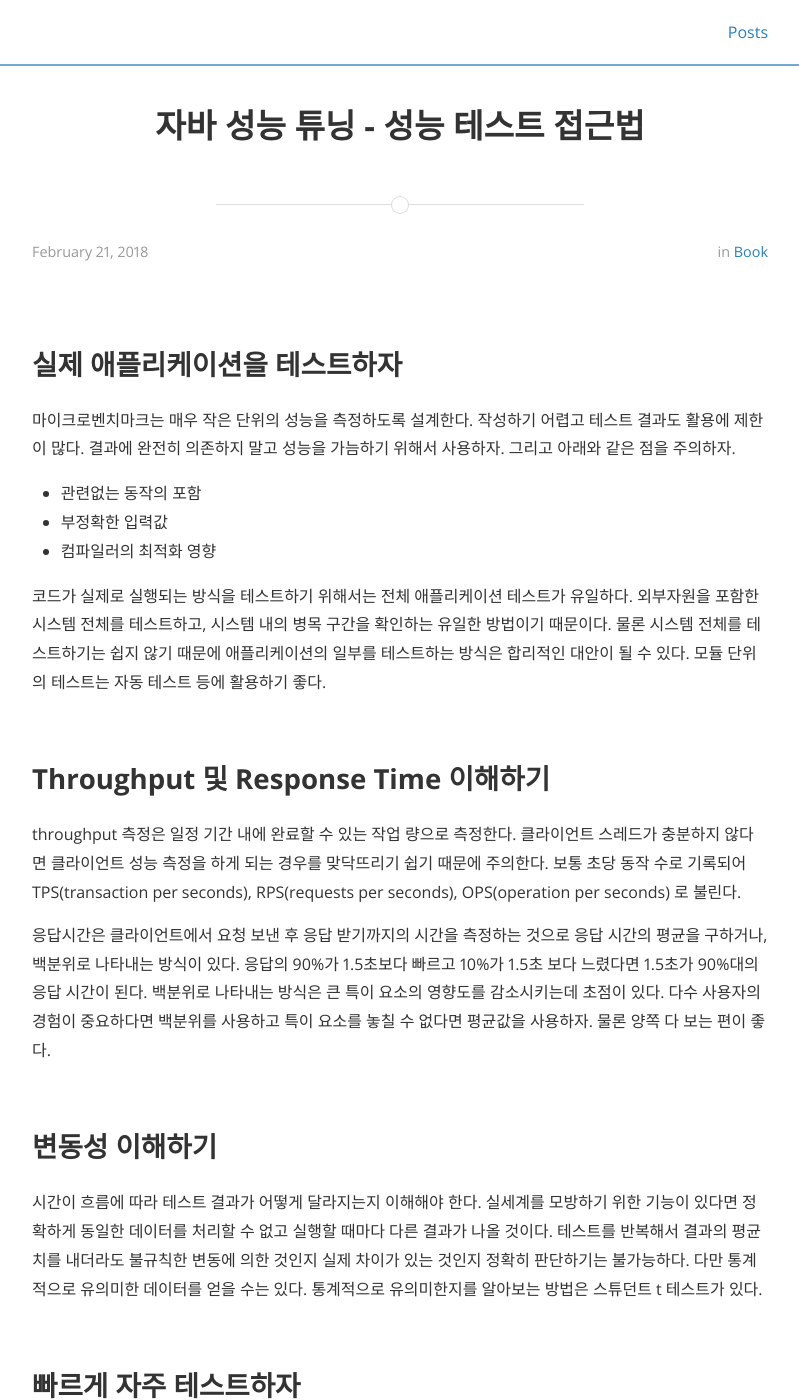
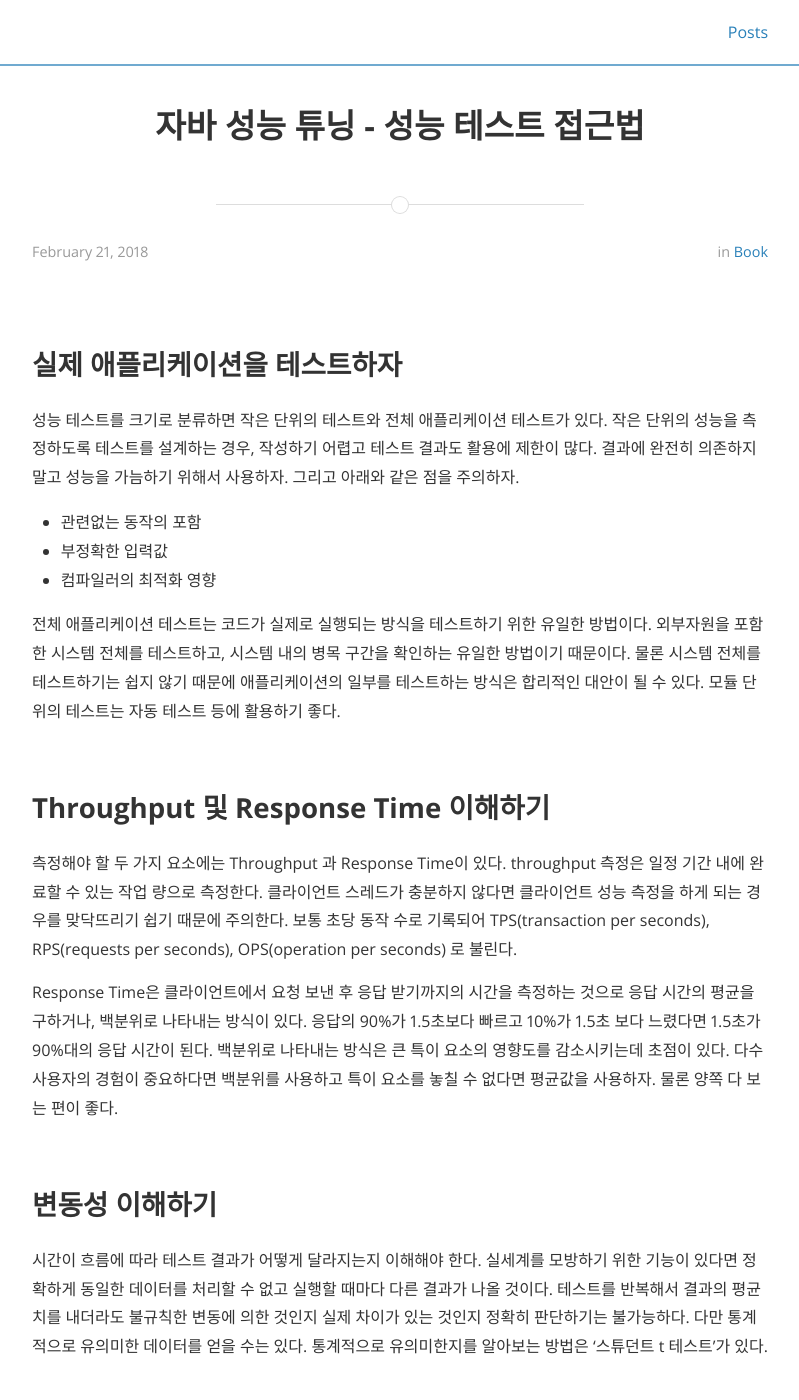
Before and after one commit to underlinee/github.io, a Jekyll site: the page built from _posts/2018-02-22-9791186697139.markdown, in a window 1280 px wide and 1400 px high. Shown: the whole window, without its empty margins (240-1039 px from the left). Built offline with Jekyll 4.4.1, drawn with Linux system fonts in a browser that asks for light colours; nearby versions of some CDN libraries; comment, search, counter and statistics services are not loaded.

Commit message:
book review

```diff
--- a/_posts/2018-02-22-9791186697139.markdown
+++ b/_posts/2018-02-22-9791186697139.markdown
@@ -10,25 +10,26 @@ tags:	Java 성능 performance 테스트
 <br/>
 
 ## 실제 애플리케이션을 테스트하자
-마이크로벤치마크는 매우 작은 단위의 성능을 측정하도록 설계한다. 작성하기 어렵고 테스트 결과도 활용에 제한이 많다. 결과에 완전히 의존하지 말고 성능을 가늠하기 위해서 사용하자. 그리고 아래와 같은 점을 주의하자.
+
+성능 테스트를 크기로 분류하면 작은 단위의 테스트와 전체 애플리케이션 테스트가 있다. 작은 단위의 성능을 측정하도록 테스트를 설계하는 경우, 작성하기 어렵고 테스트 결과도 활용에 제한이 많다. 결과에 완전히 의존하지 말고 성능을 가늠하기 위해서 사용하자. 그리고 아래와 같은 점을 주의하자.
 
 - 관련없는 동작의 포함
 - 부정확한 입력값
 - 컴파일러의 최적화 영향
 
-코드가 실제로 실행되는 방식을 테스트하기 위해서는 전체 애플리케이션 테스트가 유일하다. 외부자원을 포함한 시스템 전체를 테스트하고, 시스템 내의 병목 구간을 확인하는 유일한 방법이기 때문이다. 물론 시스템 전체를 테스트하기는 쉽지 않기 때문에 애플리케이션의 일부를 테스트하는 방식은 합리적인 대안이 될 수 있다. 모듈 단위의 테스트는 자동 테스트 등에 활용하기 좋다.
+전체 애플리케이션 테스트는 코드가 실제로 실행되는 방식을 테스트하기 위한 유일한 방법이다. 외부자원을 포함한 시스템 전체를 테스트하고, 시스템 내의 병목 구간을 확인하는 유일한 방법이기 때문이다. 물론 시스템 전체를 테스트하기는 쉽지 않기 때문에 애플리케이션의 일부를 테스트하는 방식은 합리적인 대안이 될 수 있다. 모듈 단위의 테스트는 자동 테스트 등에 활용하기 좋다.
 
 <br/>
 
 ## Throughput 및 Response Time 이해하기
-throughput 측정은 일정 기간 내에 완료할 수 있는 작업 량으로 측정한다. 클라이언트 스레드가 충분하지 않다면 클라이언트 성능 측정을 하게 되는 경우를 맞닥뜨리기 쉽기 때문에 주의한다. 보통 초당 동작 수로 기록되어  TPS(transaction per seconds), RPS(requests per seconds), OPS(operation per seconds) 로 불린다.
+측정해야 할 두 가지 요소에는 Throughput 과 Response Time이 있다. throughput 측정은 일정 기간 내에 완료할 수 있는 작업 량으로 측정한다. 클라이언트 스레드가 충분하지 않다면 클라이언트 성능 측정을 하게 되는 경우를 맞닥뜨리기 쉽기 때문에 주의한다. 보통 초당 동작 수로 기록되어  TPS(transaction per seconds), RPS(requests per seconds), OPS(operation per seconds) 로 불린다.
 
-응답시간은 클라이언트에서 요청 보낸 후 응답 받기까지의 시간을 측정하는 것으로 응답 시간의 평균을 구하거나, 백분위로 나타내는 방식이 있다. 응답의 90%가 1.5초보다 빠르고 10%가 1.5초 보다 느렸다면 1.5초가 90%대의 응답 시간이 된다. 백분위로 나타내는 방식은 큰 특이 요소의 영향도를 감소시키는데 초점이 있다. 다수 사용자의 경험이 중요하다면 백분위를 사용하고 특이 요소를 놓칠 수 없다면 평균값을 사용하자. 물론 양쪽 다 보는 편이 좋다.
+Response Time은 클라이언트에서 요청 보낸 후 응답 받기까지의 시간을 측정하는 것으로 응답 시간의 평균을 구하거나, 백분위로 나타내는 방식이 있다. 응답의 90%가 1.5초보다 빠르고 10%가 1.5초 보다 느렸다면 1.5초가 90%대의 응답 시간이 된다. 백분위로 나타내는 방식은 큰 특이 요소의 영향도를 감소시키는데 초점이 있다. 다수 사용자의 경험이 중요하다면 백분위를 사용하고 특이 요소를 놓칠 수 없다면 평균값을 사용하자. 물론 양쪽 다 보는 편이 좋다.
 
 <br/>
 
 ## 변동성 이해하기
-시간이 흐름에 따라 테스트 결과가 어떻게 달라지는지 이해해야 한다.  실세계를 모방하기 위한 기능이 있다면 정확하게 동일한 데이터를 처리할 수 없고 실행할 때마다 다른 결과가 나올 것이다. 테스트를 반복해서 결과의 평균치를 내더라도 불규칙한 변동에 의한 것인지 실제 차이가 있는 것인지 정확히 판단하기는 불가능하다. 다만 통계적으로 유의미한 데이터를 얻을 수는 있다. 통계적으로 유의미한지를 알아보는 방법은 스튜던트 t 테스트가 있다.
+시간이 흐름에 따라 테스트 결과가 어떻게 달라지는지 이해해야 한다. 실세계를 모방하기 위한 기능이 있다면 정확하게 동일한 데이터를 처리할 수 없고 실행할 때마다 다른 결과가 나올 것이다. 테스트를 반복해서 결과의 평균치를 내더라도 불규칙한 변동에 의한 것인지 실제 차이가 있는 것인지 정확히 판단하기는 불가능하다. 다만 통계적으로 유의미한 데이터를 얻을 수는 있다. 통계적으로 유의미한지를 알아보는 방법은 '스튜던트 t 테스트'가 있다.
 
 <br/>
 
```
